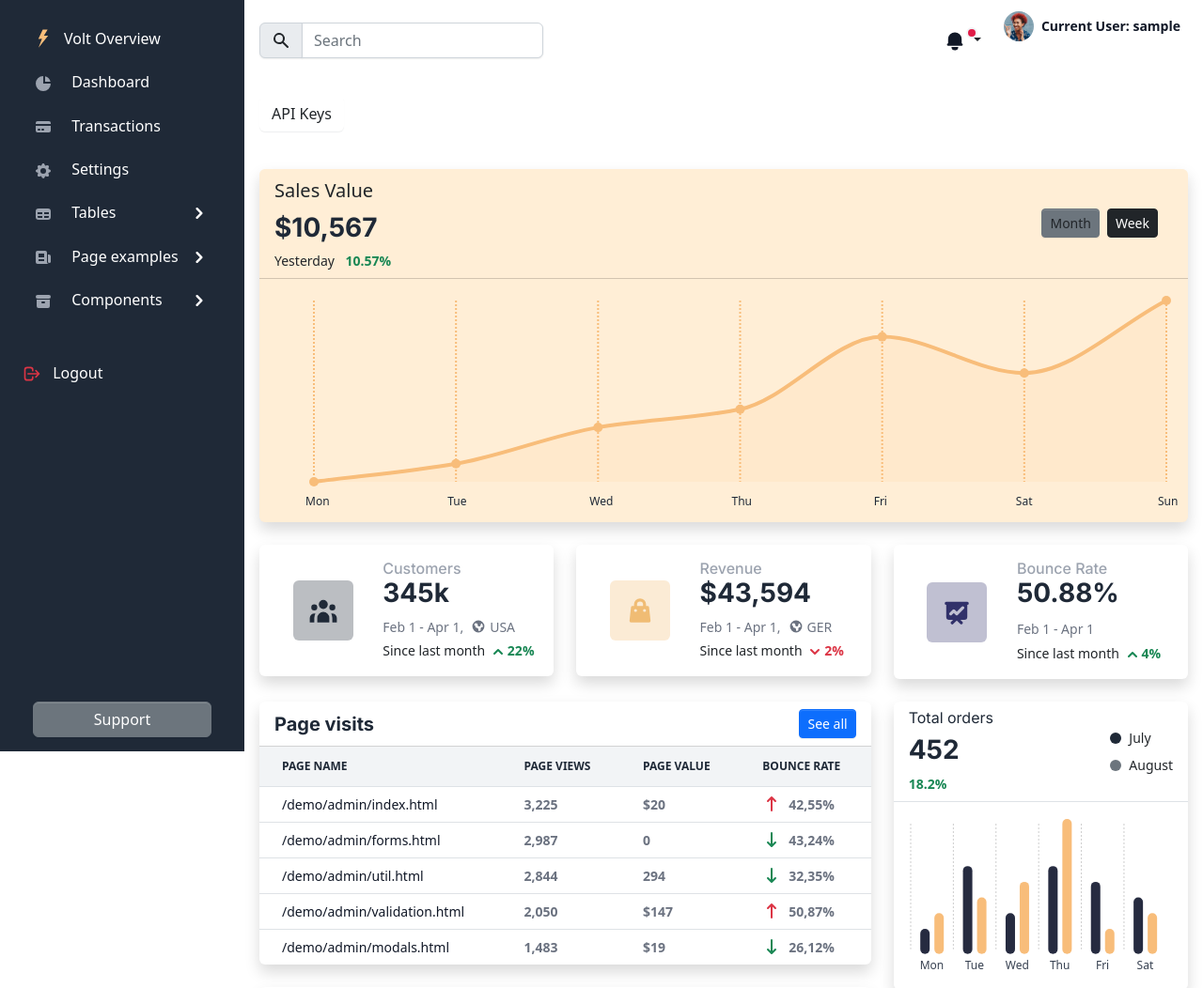
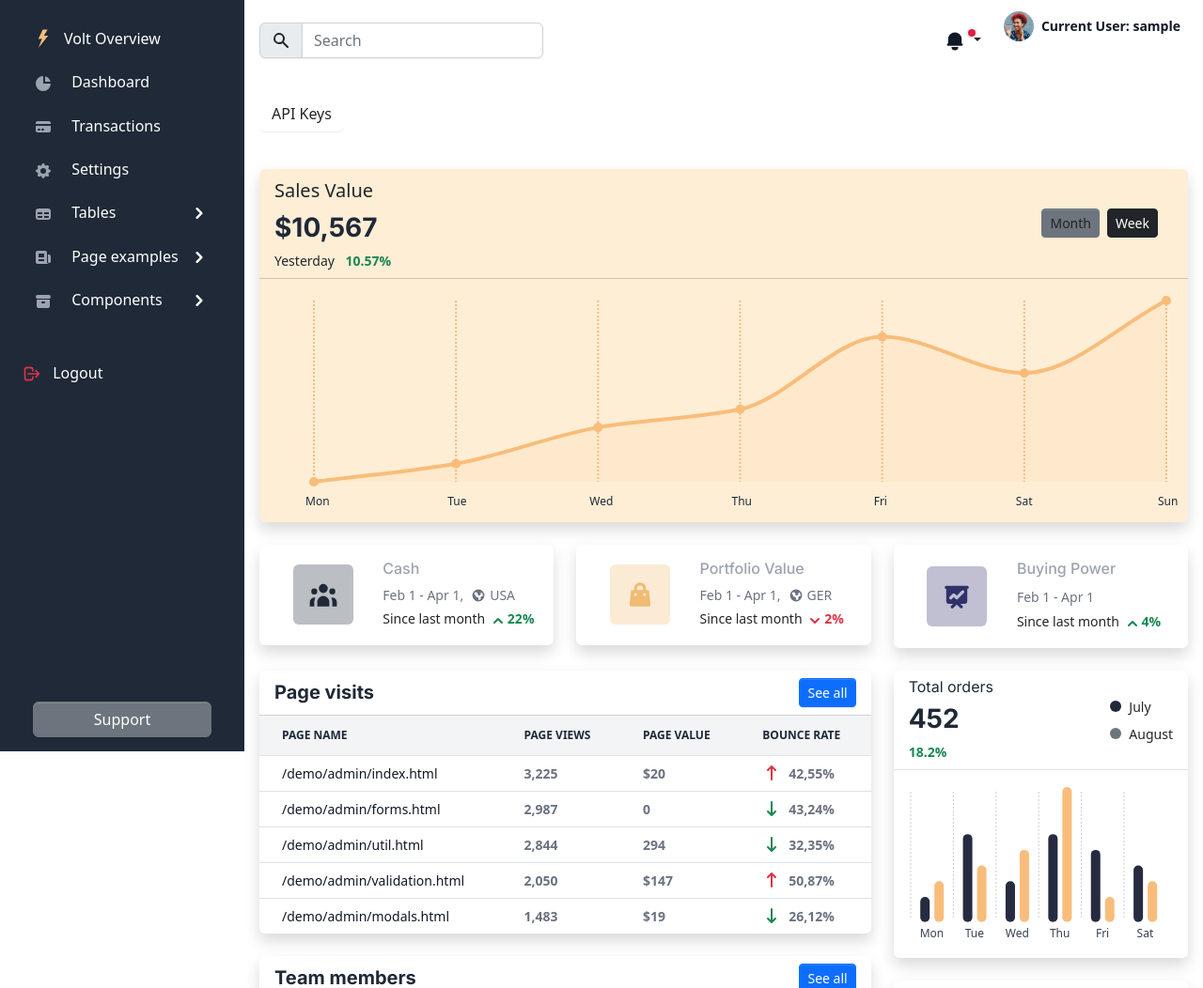
Before and after one commit to MikeyQuant/volt, a Flask app: page / in a window 1280 px wide. Shown: the top 1052 px of the page at 94% size. Run offline with Flask 3, Linux system fonts and the light colour scheme; the visitor is signed in with stand-in values (Sample User, id 1); data that the repository does not hold is empty; parts of the project's set-up code (start-up, migrations or seed data) failed here and were passed over; some libraries are stand-ins or nearby versions.

Commit message:
new commit

```diff
--- a/app.py
+++ b/app.py
@@ -20,17 +20,10 @@ import smtplib
 from flask_bootstrap import Bootstrap
 from datetime import datetime, timedelta
 import os
-
-
 import boto3
 import botocore
 
 app = Flask(__name__,static_folder='' )#,
-    #template_folder= os.path.abspath(r"C:\Users\MIKEB\Desktop\Python\Fuhnance\disciprin\templates"),
-    #template_folder= os.path.abspath(r"/Users/mikebelliveau/Desktop/Python/disciprin/templates"),
-    #static_folder=os.path.abspath(r"C:\Users\MIKEB\Desktop\Python\Fuhnance\disciprin\static"))
-
-    #static_folder=os.path.abspath(r"/Users/mikebelliveau/Desktop/Python/disciprin/static"))
 app.config['SECRET_KEY'] = 'Skinnybelly23!'
 app.config['SQLALCHEMY_DATABASE_URI'] = 'mysql://root:Skinnybelly23!@database-1.cfawyq16sqrt.us-east-2.rds.amazonaws.com:3306/kb'
 
@@ -47,9 +40,7 @@ app.secret_key = 'sansal54'
 class Config(object):
     ASSETS_ROOT = '/static/assets'
 
-
 class DB:
-
     def __init__(self, engine='mysql://root:Skinnybelly23!@database-1.cfawyq16sqrt.us-east-2.rds.amazonaws.com:3306/kb'):
         self.engine = sql.create_engine(engine)
         self.get_all_users()
@@ -58,9 +49,8 @@ class DB:
         return pd.read_sql('SELECT * from users;', self.engine)
     def set_keys(self,uid,papi,papis,dapi,dapis):
         self.engine.execute(f"update users set papi='{papi}',papis='{papis}',dapi='{dapi}',dapis='{dapis}' where user_id ='{uid}';")
+
 class AP:
-
-
     def __init__(self):
         self.url = "https://api.alpaca.markets"
         prod_headers={"APCA-API-KEY-ID":current_user.papi,
@@ -114,14 +104,14 @@ db = DB()
 def index():
 
     if request.method=='POST':
-        act=request.form["act"]
+        act = request.form["act"]
         ap=AP()
         account=ap.get_account(act)
     else:
         ap = AP()
         account = ap.get_account("d")
 
-    return render_template('home/dashboard.html',user=current_user)
+    return render_template('home/dashboard.html',user=current_user, act=account)
 @app.route("/setKeys",methods=["POST"])
 def set_keys():
     uid=current_user.user_id
--- a/templates/home/dashboard.html
+++ b/templates/home/dashboard.html
@@ -77,14 +77,14 @@
                                 <svg class="icon" fill="currentColor" viewBox="0 0 20 20" xmlns="http://www.w3.org/2000/svg"><path d="M13 6a3 3 0 11-6 0 3 3 0 016 0zM18 8a2 2 0 11-4 0 2 2 0 014 0zM14 15a4 4 0 00-8 0v3h8v-3zM6 8a2 2 0 11-4 0 2 2 0 014 0zM16 18v-3a5.972 5.972 0 00-.75-2.906A3.005 3.005 0 0119 15v3h-3zM4.75 12.094A5.973 5.973 0 004 15v3H1v-3a3 3 0 013.75-2.906z"></path></svg>
                             </div>
                             <div class="d-sm-none">
-                                <h2 class="h5">Customers</h2>
-                                <h3 class="fw-extrabold mb-1">345,678</h3>
+                                <h2 class="h5">Cash</h2>
+                                <h3 class="fw-extrabold mb-1">{{act.cash}}</h3>
                             </div>
                         </div>
                         <div class="col-12 col-xl-7 px-xl-0">
                             <div class="d-none d-sm-block">
-                                <h2 class="h6 text-gray-400 mb-0">Customers</h2>
-                                <h3 class="fw-extrabold mb-2">345k</h3>
+                                <h2 class="h6 text-gray-400 mb-0">Cash</h2>
+                                <h3 class="fw-extrabold mb-2">{{act.cash}}</h3>
                             </div>
                             <small class="d-flex align-items-center text-gray-500">
                                 Feb 1 - Apr 1,
@@ -108,14 +108,14 @@
                                 <svg class="icon" fill="currentColor" viewBox="0 0 20 20" xmlns="http://www.w3.org/2000/svg"><path fill-rule="evenodd" d="M10 2a4 4 0 00-4 4v1H5a1 1 0 00-.994.89l-1 9A1 1 0 004 18h12a1 1 0 00.994-1.11l-1-9A1 1 0 0015 7h-1V6a4 4 0 00-4-4zm2 5V6a2 2 0 10-4 0v1h4zm-6 3a1 1 0 112 0 1 1 0 01-2 0zm7-1a1 1 0 100 2 1 1 0 000-2z" clip-rule="evenodd"></path></svg>
                             </div>
                             <div class="d-sm-none">
-                                <h2 class="fw-extrabold h5">Revenue</h2>
-                                <h3 class="mb-1">$43,594</h3>
+                                <h2 class="fw-extrabold h5">Portfolio Value</h2>
+                                <h3 class="mb-1">{{act.portfolio_value}}</h3>
                             </div>
                         </div>
                         <div class="col-12 col-xl-7 px-xl-0">
                             <div class="d-none d-sm-block">
-                                <h2 class="h6 text-gray-400 mb-0">Revenue</h2>
-                                <h3 class="fw-extrabold mb-2">$43,594</h3>
+                                <h2 class="h6 text-gray-400 mb-0">Portfolio Value</h2>
+                                <h3 class="fw-extrabold mb-2">{{act.portfolio_value}}</h3>
                             </div>
                             <small class="d-flex align-items-center text-gray-500">
                                 Feb 1 - Apr 1,
@@ -139,14 +139,14 @@
                                 <svg class="icon" fill="currentColor" viewBox="0 0 20 20" xmlns="http://www.w3.org/2000/svg"><path fill-rule="evenodd" d="M3 3a1 1 0 000 2v8a2 2 0 002 2h2.586l-1.293 1.293a1 1 0 101.414 1.414L10 15.414l2.293 2.293a1 1 0 001.414-1.414L12.414 15H15a2 2 0 002-2V5a1 1 0 100-2H3zm11.707 4.707a1 1 0 00-1.414-1.414L10 9.586 8.707 8.293a1 1 0 00-1.414 0l-2 2a1 1 0 101.414 1.414L8 10.414l1.293 1.293a1 1 0 001.414 0l4-4z" clip-rule="evenodd"></path></svg>
                             </div>
                             <div class="d-sm-none">
-                                <h2 class="fw-extrabold h5"> Bounce Rate</h2>
-                                <h3 class="mb-1">50.88%</h3>
+                                <h2 class="fw-extrabold h5">Buying Power </h2>
+                                <h3 class="mb-1">{{act.buying_power}}</h3>
                             </div>
                         </div>
                         <div class="col-12 col-xl-7 px-xl-0">
                             <div class="d-none d-sm-block">
-                                <h2 class="h6 text-gray-400 mb-0"> Bounce Rate</h2>
-                                <h3 class="fw-extrabold mb-2">50.88%</h3>
+                                <h2 class="h6 text-gray-400 mb-0"> Buying Power</h2>
+                                <h3 class="fw-extrabold mb-2">{{act.buying_power}}</h3>
                             </div>
                             <small class="text-gray-500">
                                 Feb 1 - Apr 1
```
